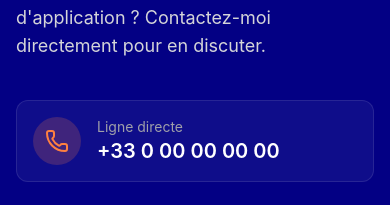
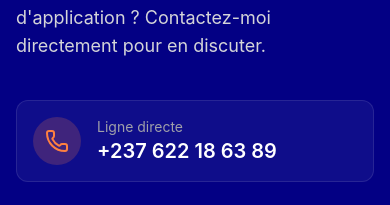
Before and after one commit to devandfree/semane, a React (Vite) app: page / in a window 390 px wide. Shown: the part 5380-5585 px from the top of the page. Built offline with nearby package versions, Linux system fonts and the light colour scheme.

Commit message:
feat: Update contact phone number
Changes the direct line and WhatsApp contact number to the correct one.

```diff
--- a/src/App.tsx
+++ b/src/App.tsx
@@ -583,7 +583,7 @@ const Contact = () => {
                 </div>
                 <div>
                   <p className="text-sm text-zinc-400">Ligne directe</p>
-                  <a href="tel:+33000000000" className="text-xl font-semibold hover:text-primary transition-colors">+33 0 00 00 00 00</a>
+                  <a href="tel:+237622186389" className="text-xl font-semibold hover:text-primary transition-colors">+237 622 18 63 89</a>
                 </div>
               </motion.div>
 
@@ -596,7 +596,7 @@ const Contact = () => {
                 </div>
                 <div>
                   <p className="text-sm text-zinc-400">WhatsApp</p>
-                  <a href="https://wa.me/33000000000" target="_blank" rel="noopener noreferrer" className="text-xl font-semibold hover:text-accent transition-colors">Discuter sur WhatsApp</a>
+                  <a href="https://wa.me/237622186389" target="_blank" rel="noopener noreferrer" className="text-xl font-semibold hover:text-accent transition-colors">Discuter sur WhatsApp</a>
                 </div>
               </motion.div>
             </div>
```
